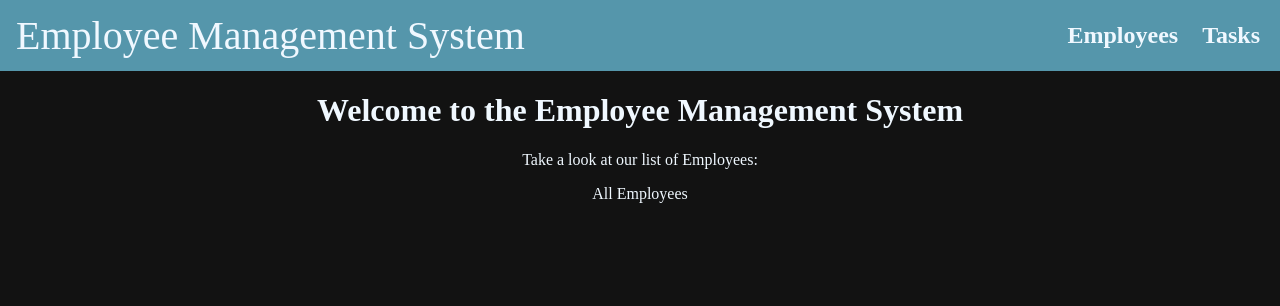
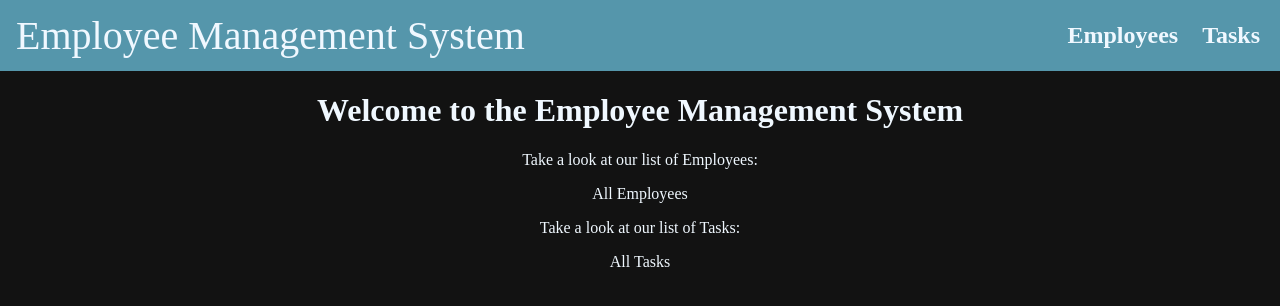
Before and after one commit to JoseCastro16/webdev-frontend, a React (Create React App) app: page / in a window 1280 px wide. Shown: the top 306 px of the page. Built offline with nearby package versions, Linux system fonts and the light colour scheme.

Commit message:
able to navigate to all tasks from home

```diff
--- a/src/components/views/HomePageView.js
+++ b/src/components/views/HomePageView.js
@@ -8,6 +8,11 @@ const HomePageView = () => {
       <Link to={"/employees"} className="employee-card-link">
         All Employees
       </Link>
+      <br />
+      <p>Take a look at our list of Tasks:</p>
+      <Link to={"/tasks"} className="employee-card-link">
+        All Tasks
+      </Link>
     </div>
   );
 };
```
